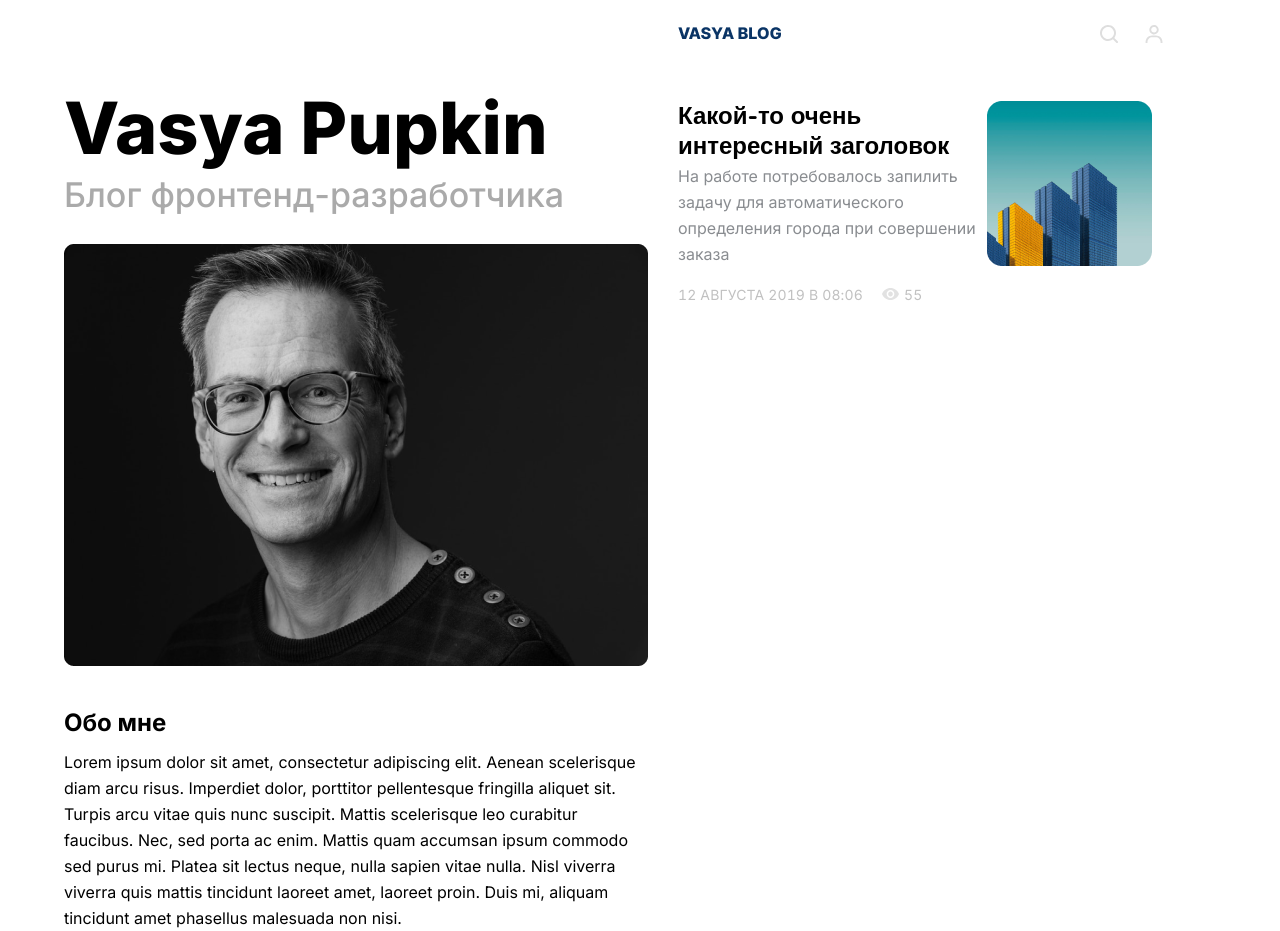
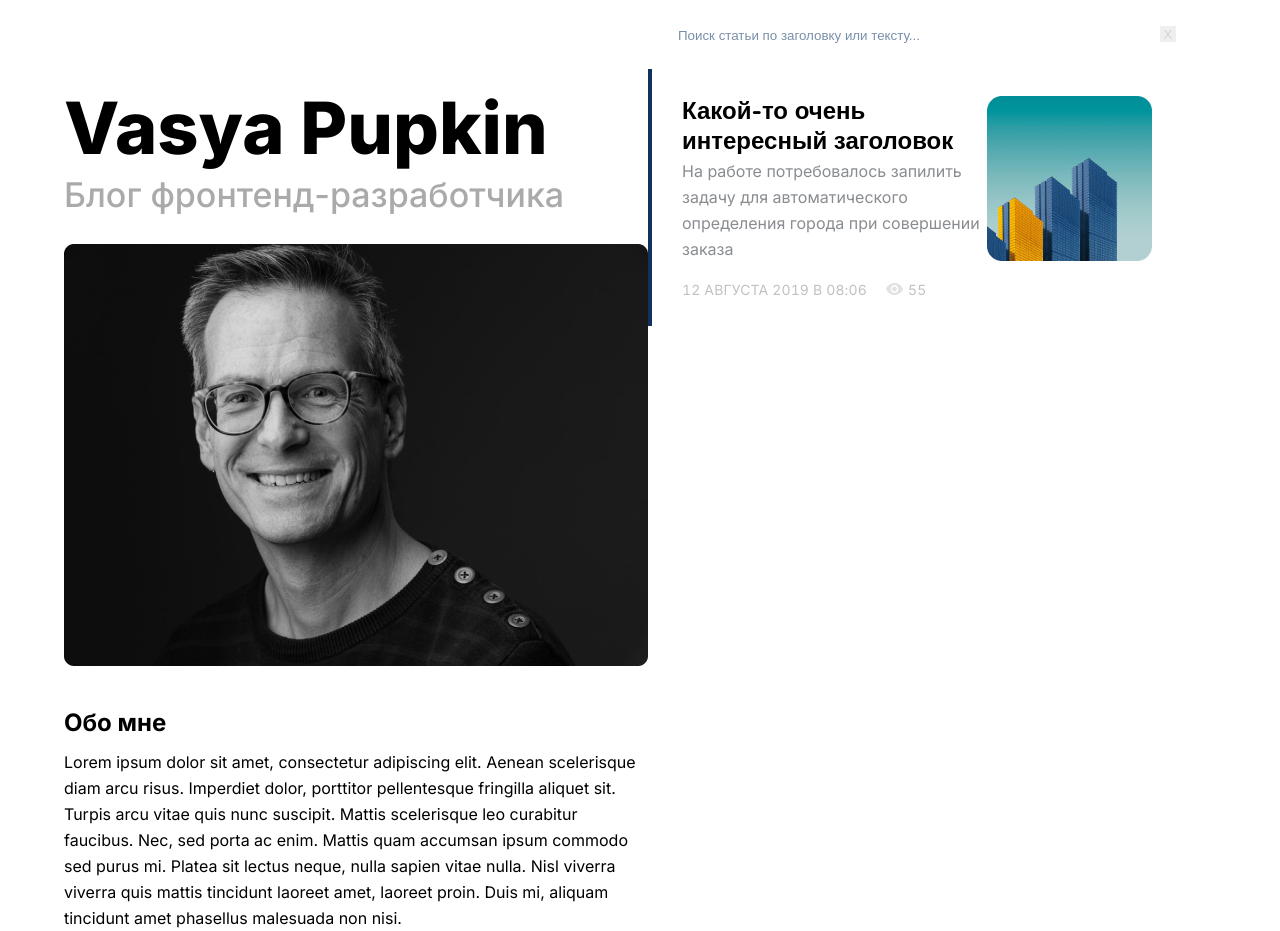
Before and after one commit to Khamzat91/news, a React (Create React App) app: page / in a window 1280 px wide. Built offline with nearby package versions, Linux system fonts and the light colour scheme.

Commit message:
add component HeaderTopInp

```diff
--- a/src/components/article/Article.jsx
+++ b/src/components/article/Article.jsx
@@ -2,6 +2,7 @@ import React from "react";
 import articlePost from "../../images/articlePost.png";
 import { ReactComponent as Viewing } from "../../images/content/viewing.svg";
 import HeaderTop from "../header/headerTop/HeaderTop";
+import HeaderTopInput from "../header/headertTopInp/HeaderTopInput";
 import "./index.scss";
 
 const Article = ({
@@ -10,7 +11,8 @@ const Article = ({
 }) => {
   return (
     <div className="article">
-      <HeaderTop/>
+      {/* <HeaderTop/> */}
+      <HeaderTopInput/>
       <div className="article__inner">
       <div className="article__info">
         <div className="article__info-title">{title}</div>
--- a/src/components/article/index.scss
+++ b/src/components/article/index.scss
@@ -3,13 +3,13 @@
 .article {
   max-width: 620px;
   width: 100%;
-&__inner{
+  &__inner {
     padding: 27px 30px;
     margin-right: 26px;
     display: flex;
-}
+    border-left: 4px solid #13315E;
+  }
   &__info {
-
     &-title {
       font-size: 24px;
       line-height: 30px;
--- /dev/null
+++ b/src/components/header/headertTopInp/HeaderTopInput.jsx
@@ -0,0 +1,15 @@
+import React from 'react';
+import './index.scss';
+
+const HeaderTopInput = () => {
+    return (
+        <div className='headerTop-input'>
+            <label>
+                <input type="text" placeholder='Поиск статьи по заголовку или тексту...'/>
+            </label>
+            <button>X</button>
+        </div>
+    );
+};
+
+export default HeaderTopInput;
--- /dev/null
+++ b/src/components/header/headertTopInp/index.scss
@@ -0,0 +1,33 @@
+@import "../../../scss/vars";
+
+.headerTop-input {
+  max-width: 620px;
+  width: 100%;
+  display: flex;
+  justify-content: space-between;
+  align-items: center;
+  padding-left: 30px;
+  padding-right: 32px;
+  margin-top: 21px;
+  margin-bottom: 22px;
+  label {
+    max-width: 314px !important;
+    width: 100%;
+    input {
+      border: none;
+      max-width: 314px !important;
+      width: 100%;
+      outline: none;
+      &::placeholder {
+        color: #798fa8;
+      }
+    }
+  }
+  button{
+    width: 16px;
+    height: 16px;
+    color: #D3D3D3;
+    border: none;
+    cursor: pointer;
+  }
+}
```
